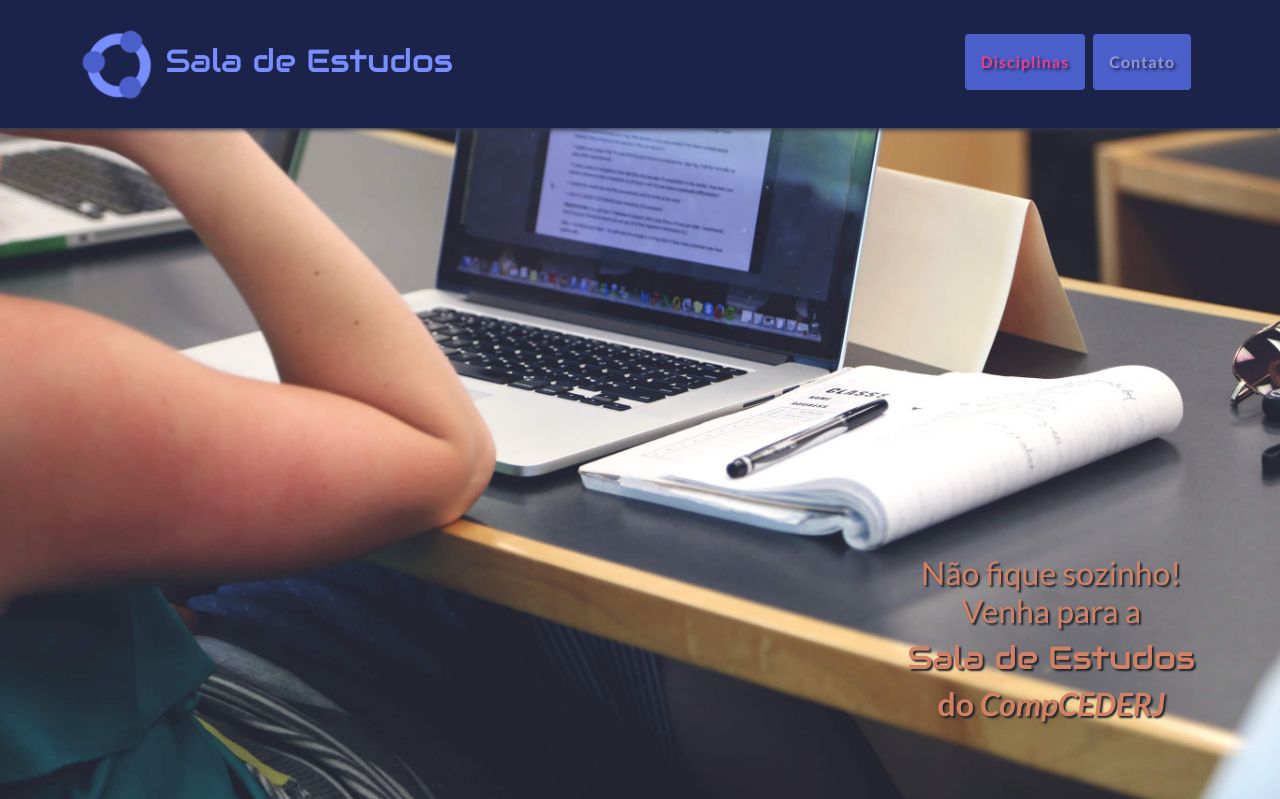
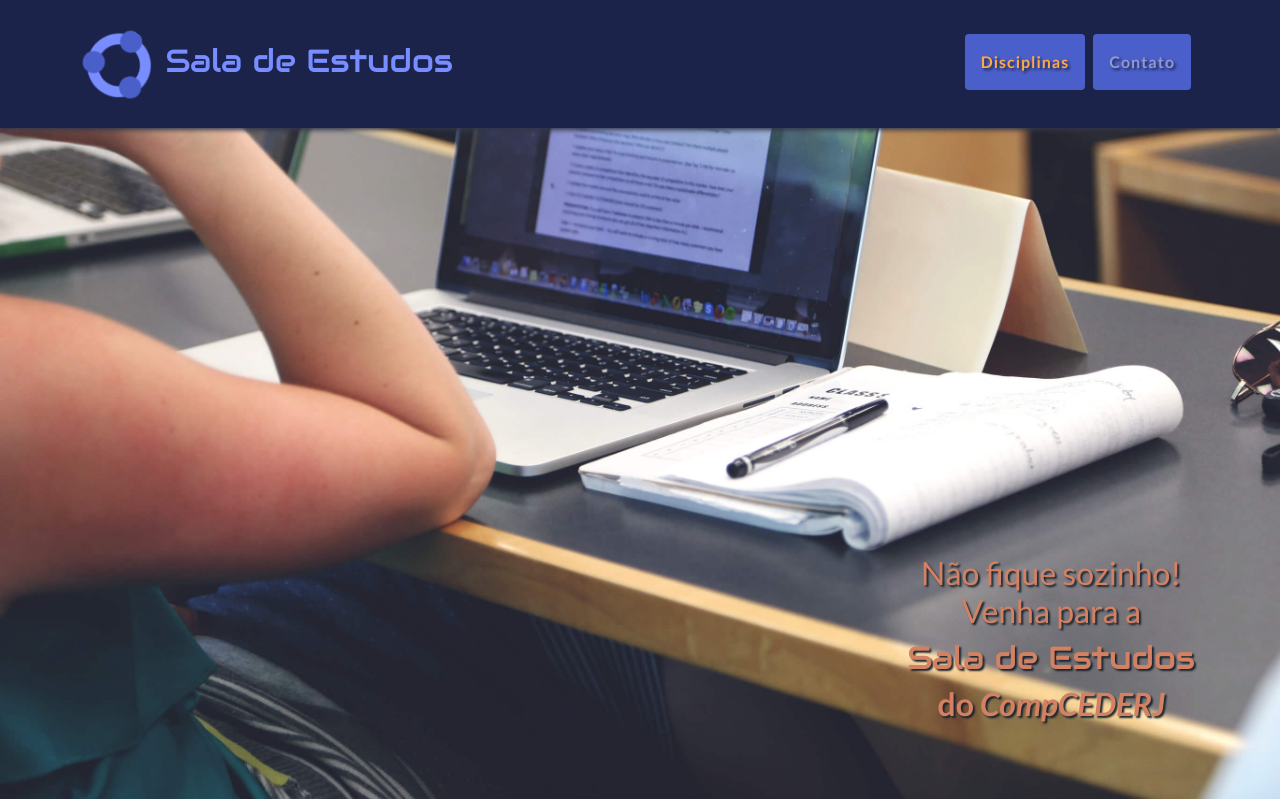
Before and after one commit to compcederj/compcederj.github.io, a PHP site: page / in a window 1280 px wide, while the restyled element is pressed. Shown: the top 799 px of the page. Run offline with PHP 8.4, Linux system fonts and the light colour scheme.

Commit message:
Remoção da cor rosa na seleção dos itens do menu

```diff
--- a/css/freelancer.css
+++ b/css/freelancer.css
@@ -164,7 +164,7 @@ section h2 {
 
 #mainNav .navbar-nav li.nav-item a.nav-link:active,
 #mainNav .navbar-nav li.nav-item a.nav-link:focus {
-  color: var(--pink);
+  /*color: var(--pink);*/
   text-shadow: 2px 2px 3px #1C234A
 }
 
```
